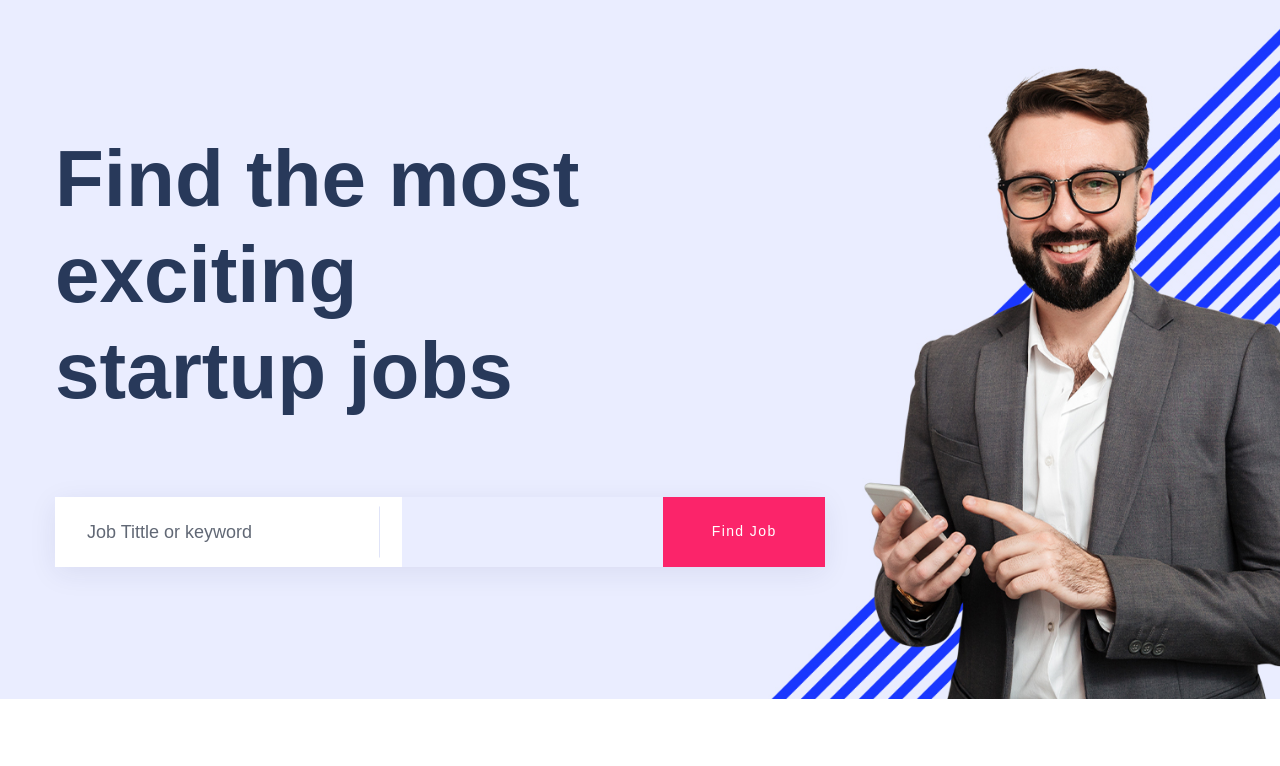
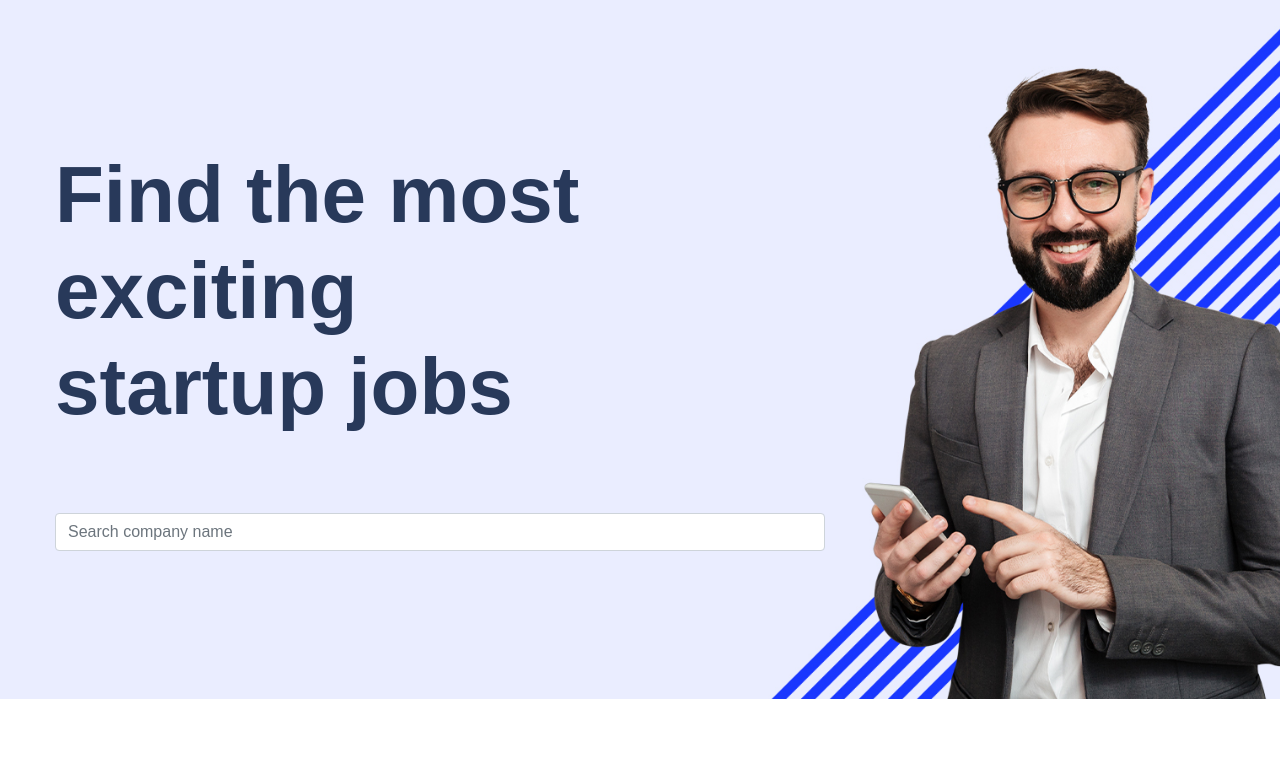
Before and after one commit to joshuazg/aws-live, a Flask app: page / in a window 1280 px wide. Shown: the top 766 px of the page. Run offline with Flask 3, Linux system fonts and the light colour scheme; data that the repository does not hold is empty; some libraries are stand-ins or nearby versions; some web fonts are replaced.

Commit message:
Update index.html

```diff
--- a/templates/index.html
+++ b/templates/index.html
@@ -23,6 +23,33 @@
 	    <link rel="stylesheet" href="{{ url_for('static', filename='css/slick.css') }}">
             <link rel="stylesheet" href="{{ url_for('static', filename='css/nice-select.css') }}">
 	    <link rel="stylesheet" href="{{ url_for('static', filename='css/style.css') }}">
+
+	    <script>
+		$(document).ready(function(){
+		  load_data();
+		  function load_data(query)
+		  {
+		   $.ajax({
+		    url:"/ajaxlivesearch",
+		    method:"POST",
+		    data:{query:query},
+		    success:function(data)
+		    {
+		      $('#result').html(data);
+		      $("#result").append(data.htmlresponse);
+		    }
+		   });
+		  }
+		  $('#search_text').keyup(function(){
+		    var search = $(this).val();
+		    if(search != ''){
+		    load_data(search);
+		   }else{
+		    load_data();
+		   }
+		  });
+		});
+	    </script>
    </head>
 
    <body>
@@ -47,17 +74,11 @@
                             </div>
                         </div>
                         <!-- Search Box -->
-                        <div class="row">
-                            <div class="col-xl-8">
-                                <!-- form -->
-                                <form action="#" class="search-box">
-                                    <div class="input-form">
-                                        <input type="text" placeholder="Job Tittle or keyword">
-                                    </div>
-                                    <div class="search-form">
-                                        <a href="#">Find job</a>
-                                    </div>
-                                </form>
+                        <div class="search-box">
+                            <div class="row">
+                                <div class="col-md-8    ">
+                                    <input type="text" name="search_text" id="search_text" class="form-control" placeholder="Search company name">
+                                </div>
                             </div>
                         </div>
                     </div>
```
